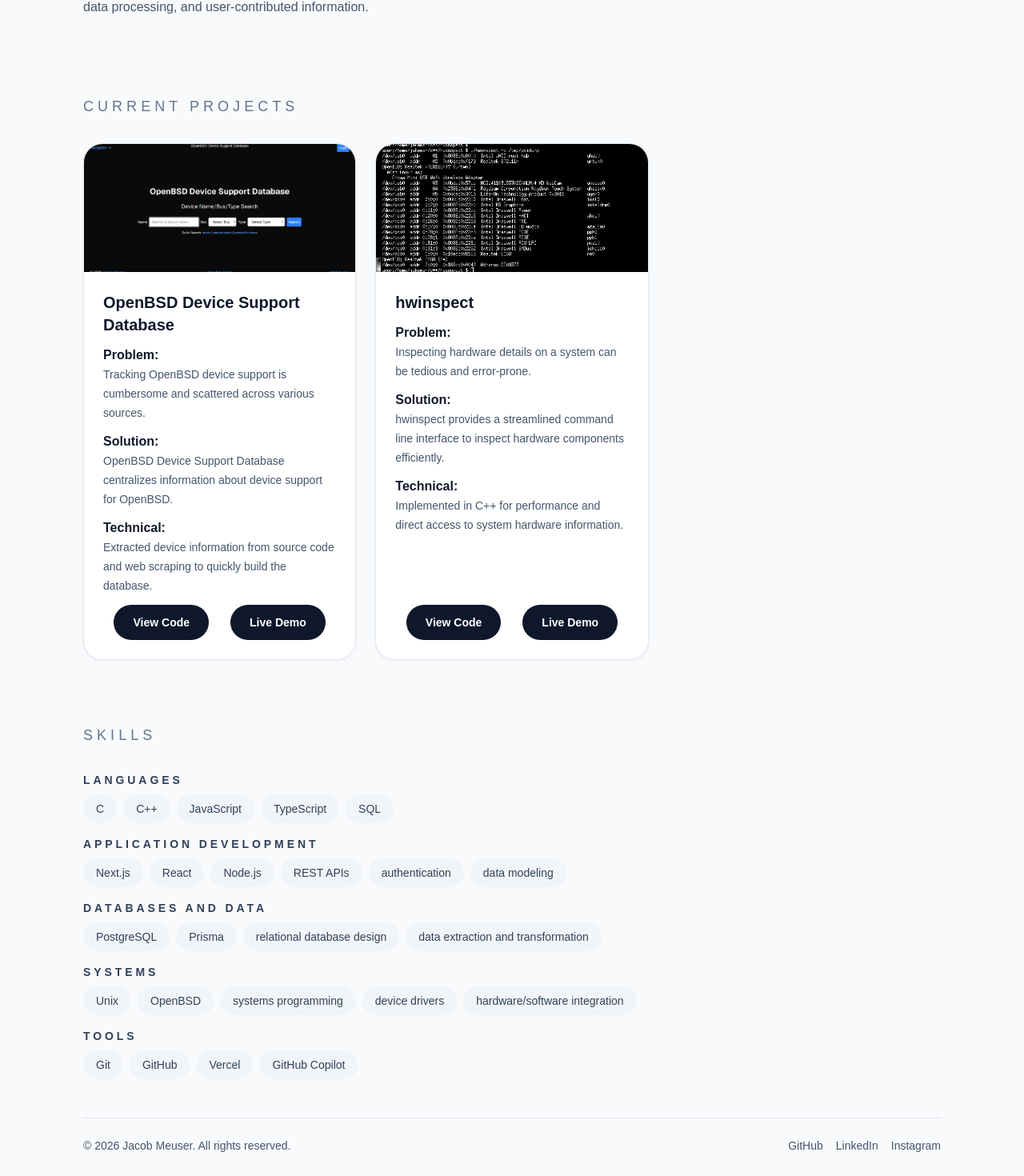
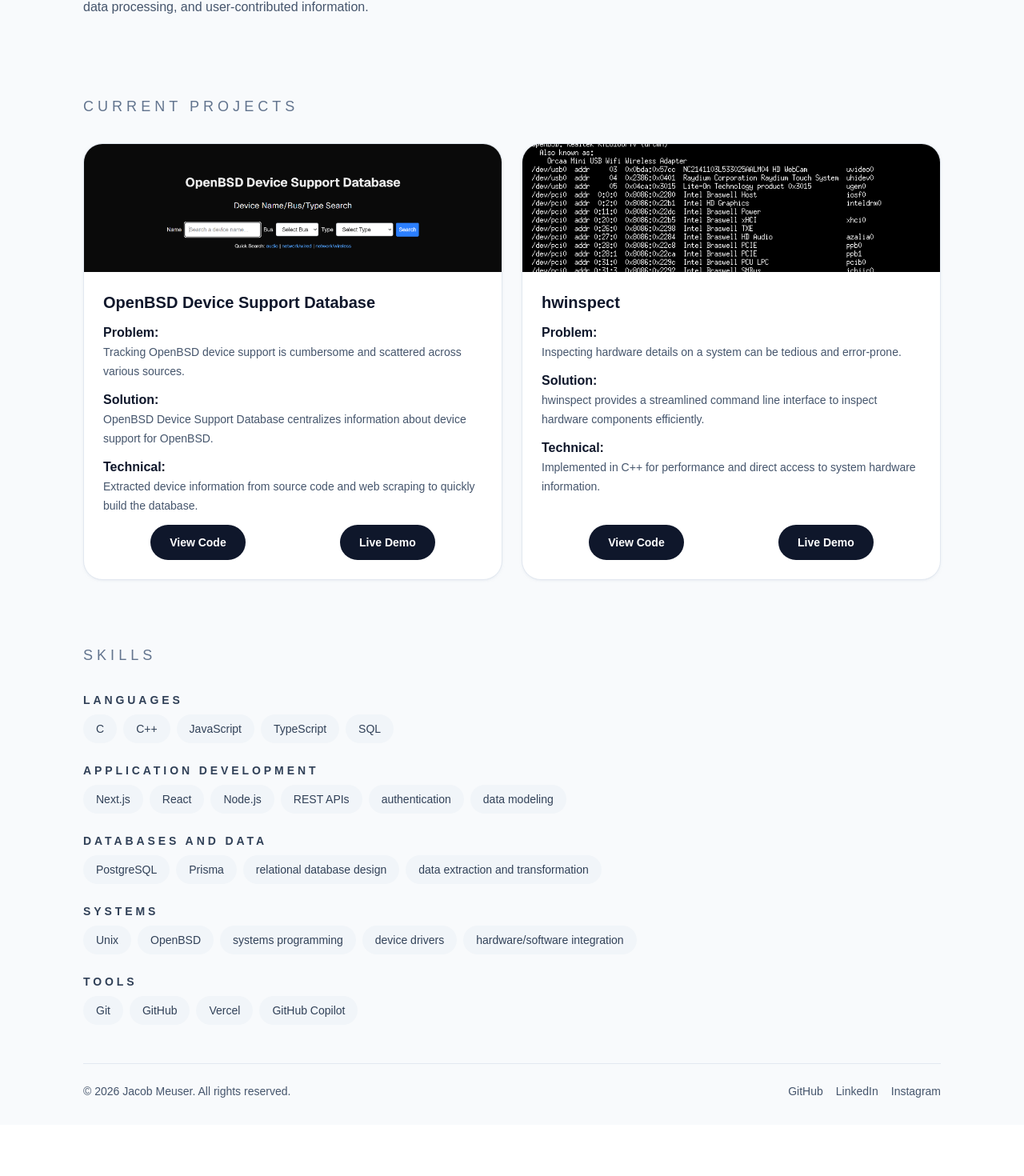
Before and after one commit to jakemsr/nextjs-portfolio, a Next.js app: page / in a window 1280 px wide. Shown: the part 786-2256 px from the top of the page at 80% size. After the commit the page ends 2192 px from the top, so only its background shows below. Built offline with nearby package versions, Linux system fonts and the light colour scheme.

Commit message:
feat: Improve layout

```diff
--- a/app/page.tsx
+++ b/app/page.tsx
@@ -171,7 +171,7 @@
                 </p>
               </div>
             </div>
-            <div className="flex gap-6 lg:flex-col">
+            <div className="flex flex-col md:max-lg:flex-row gap-6">
               <Image
                 src="/profile_pic.jpg"
                 alt="Jacob Meuser"
@@ -204,7 +204,7 @@
                 Current Projects
               </p>
             </div>
-            <div className="grid gap-6 sm:grid-cols-2 xl:grid-cols-3">
+            <div className="grid gap-6 sm:grid-cols-2">
               {currentProjects.map((project) => (
                 <article key={project.title} className="flex flex-col items-stretch overflow-hidden rounded-3xl border border-slate-200 bg-white shadow-sm shadow-slate-200/50 transition hover:-translate-y-1 hover:shadow-lg dark:border-slate-800 dark:bg-slate-900 dark:shadow-none">
                   <Link
@@ -281,7 +281,7 @@
                 Skills
               </p>
             </div>
-            <div className="mt-4 flex flex-col gap-4">
+            <div className="mt-4 flex flex-col gap-6">
 
               {(Object.keys(skills) as Array<keyof typeof skills>).map((category) => (
                 // now `category` is typed as the union of actual keys
```
